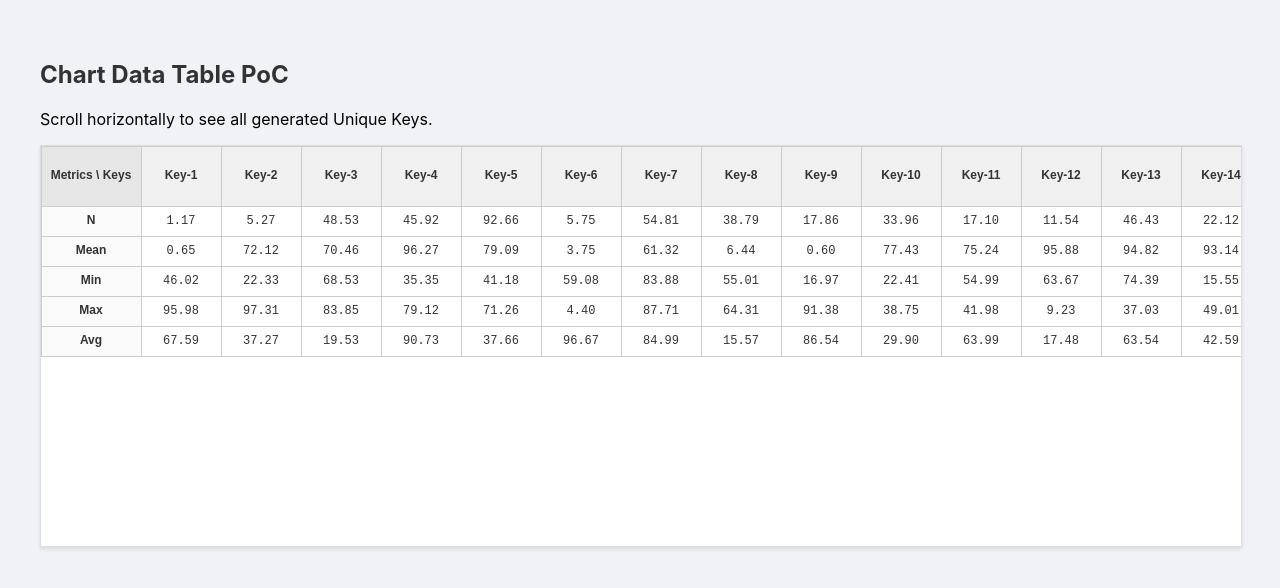
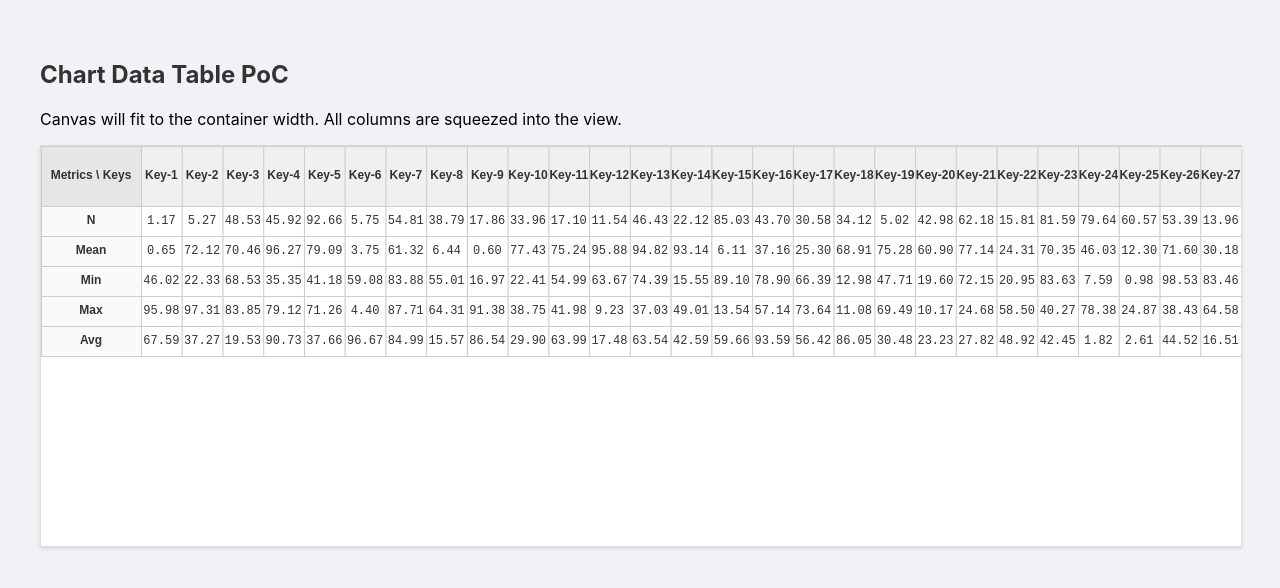
Before and after one commit to huanzochen/canvas-excel, a plain HTML site: page chart-table-poc/index.html in a window 1280 px wide. Drawn offline with Linux system fonts and the light colour scheme.

Commit message:
[feat] 取消 overscroll

```diff
--- a/chart-table-poc/index.html
+++ b/chart-table-poc/index.html
@@ -16,23 +16,21 @@
         }
         .canvas-container {
             width: 100%;
-            height: 400px; /* fixed height for scroll demo or let canvas handle it */
-            overflow: auto;
+            height: 400px;
             background: #fff;
             border: 1px solid #ddd;
             box-shadow: 0 2px 4px rgba(0,0,0,0.1);
         }
-        /* Make canvas large enough to hold all 27 columns */
         #chart-table-canvas {
             display: block;
-            width: 2400px; /* 120px + 27 * 80px approx */
-            height: 300px; /* 60px + 5 * 30px approx */
+            width: 100%;
+            height: 100%;
         }
     </style>
 </head>
 <body>
     <h2>Chart Data Table PoC</h2>
-    <p>Scroll horizontally to see all generated Unique Keys.</p>
+    <p>Canvas will fit to the container width. All columns are squeezed into the view.</p>
     <div class="canvas-container">
         <canvas id="chart-table-canvas"></canvas>
     </div>
--- a/chart-table-poc/table.js
+++ b/chart-table-poc/table.js
@@ -16,7 +16,8 @@ function init() {
         uniqueKeys.push(`Key-${i + 1}`);
     }
     const firstColWidth = 100;
-    const cellWidth = 80;
+    // 動態計算儲存格寬度：畫布總寬減去第一欄寬度後，平分給所有 Unique Keys
+    const cellWidth = (rect.width - firstColWidth) / uniqueKeys.length;
     const headerHeight = 60; // 預留較高空間給未來實作「多層 header」合併儲存格
     const cellHeight = 30;
     // 繪製左上角空白/說明格
--- a/chart-table-poc/table.ts
+++ b/chart-table-poc/table.ts
@@ -20,7 +20,8 @@ function init() {
     }
 
     const firstColWidth = 100;
-    const cellWidth = 80;
+    // 動態計算儲存格寬度：畫布總寬減去第一欄寬度後，平分給所有 Unique Keys
+    const cellWidth = (rect.width - firstColWidth) / uniqueKeys.length;
     const headerHeight = 60; // 預留較高空間給未來實作「多層 header」合併儲存格
     const cellHeight = 30;
 
```
